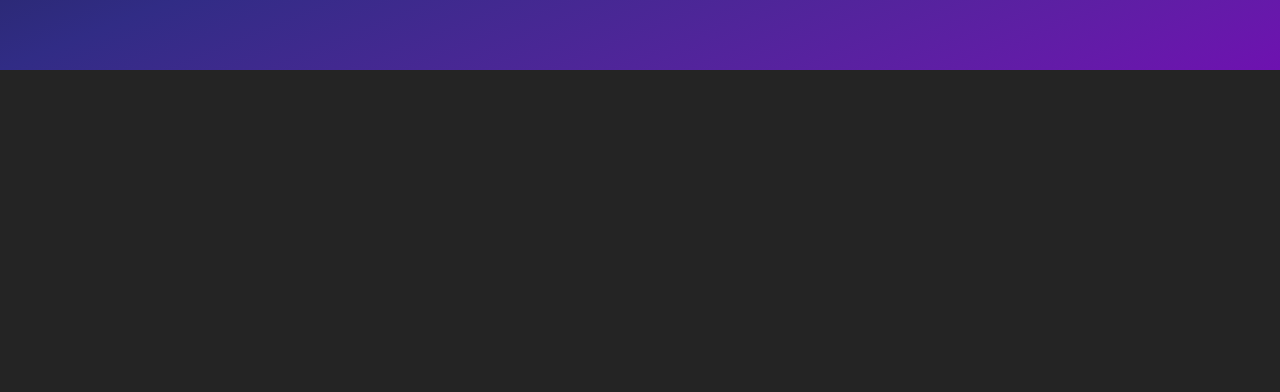
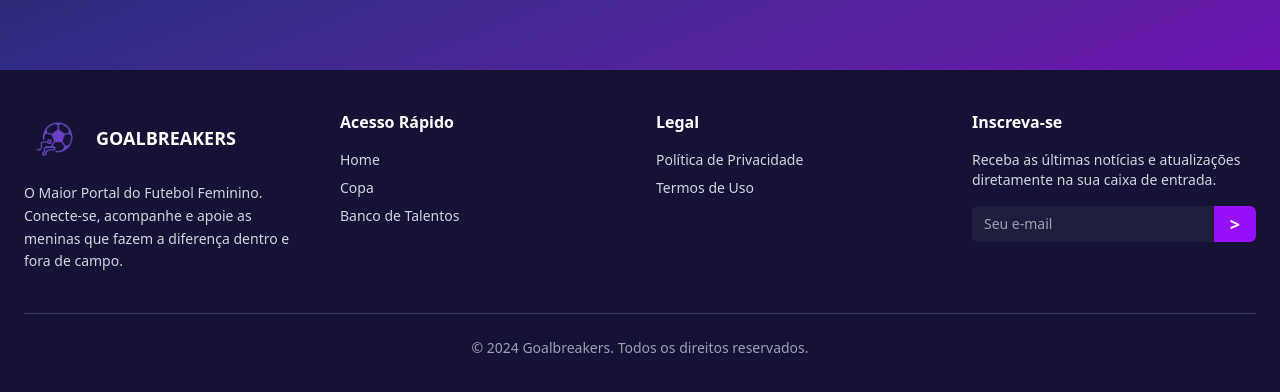
Before and after one commit to Goal-Breakers/GoalBreakers-LandingPage, a React (Vite) app in the folder goalbreakers-web/: page / in a window 1280 px wide. Shown: the part 1318-1710 px from the top of the page. Before the commit the page ends 1388 px from the top, so only its background shows below. Built offline with nearby package versions, Linux system fonts and the light colour scheme.

Commit message:
feat(footer): add Footer component and integrate into App

```diff
--- /dev/null
+++ b/goalbreakers-web/src/components/Footer.jsx
@@ -0,0 +1,70 @@
+import Logo from "../assets/logo.png";
+import { Link } from "react-router-dom";
+
+export default function Footer() {
+  return (
+    <footer className="bg-[#161236] text-gray-300 py-10 px-6 text-left">
+      <div className="max-w-7xl mx-auto grid grid-cols-1 md:grid-cols-4 gap-8">
+
+        <div>
+          <div className="flex items-center gap-2 mb-4">
+            <div className=" p-2 rounded-full">
+              <img src={Logo} alt="Logo" className="h-10 w-auto" />
+            </div>
+            <h2 className="text-lg font-bold text-white">GOALBREAKERS</h2>
+          </div>
+          <p className="text-sm leading-relaxed">
+            O Maior Portal do Futebol Feminino. Conecte-se, acompanhe e apoie as
+            meninas que fazem a diferença dentro e fora de campo.
+          </p>
+        </div>
+
+        {/* Acesso Rápido */}
+        <div>
+          <h3 className="text-white font-semibold mb-4">Acesso Rápido</h3>
+          <ul className="space-y-2 text-sm">
+            <li> <Link
+            to="/" className="hover:text-purple-400">Home</Link></li>
+            <li><Link to="/copa" className="hover:text-purple-400">Copa</Link></li>
+            <li><Link to="/banco-talentos" className="hover:text-purple-400">Banco de Talentos</Link></li>
+          </ul>
+        </div>
+
+        {/* Legal */}
+        <div>
+          <h3 className="text-white font-semibold mb-4">Legal</h3>
+          <ul className="space-y-2 text-sm">
+            <li><a href="#" className="hover:text-purple-400">Política de Privacidade</a></li>
+            <li><a href="#" className="hover:text-purple-400">Termos de Uso</a></li>
+          </ul>
+        </div>
+
+        {/* Newsletter */}
+        <div>
+          <h3 className="text-white font-semibold mb-4">Inscreva-se</h3>
+          <p className="text-sm mb-4">
+            Receba as últimas notícias e atualizações diretamente na sua caixa de entrada.
+          </p>
+          <form className="flex">
+            <input
+              type="email"
+              placeholder="Seu e-mail"
+              className="flex-1 px-3 py-2 rounded-l-md bg-[#1f1f3d] text-sm text-white placeholder-gray-400 focus:outline-none"
+            />
+            <button
+              type="submit"
+              className="px-4 bg-purple-600 hover:bg-purple-700 text-white rounded-r-md text-lg font-bold"
+            >
+              &gt;
+            </button>
+          </form>
+        </div>
+      </div>
+
+      {/* Linha de baixo */}
+      <div className="border-t border-gray-700 mt-10 pt-6 text-center text-sm text-gray-400">
+        © 2024 Goalbreakers. Todos os direitos reservados.
+      </div>
+    </footer>
+  );
+}
--- a/goalbreakers-web/src/pages/App.jsx
+++ b/goalbreakers-web/src/pages/App.jsx
@@ -2,6 +2,7 @@ import "../css/App.css";
 import Header from "../components/Header";
 import Hero from "../components/Hero";
 import Features from "../components/Features";
+import Footer from "../components/Footer";
 
 function App() {
   return (
@@ -9,6 +10,7 @@ function App() {
       <Header></Header>
       <Hero />
       <Features />
+      <Footer/>
     </div>
   );
 }
```
